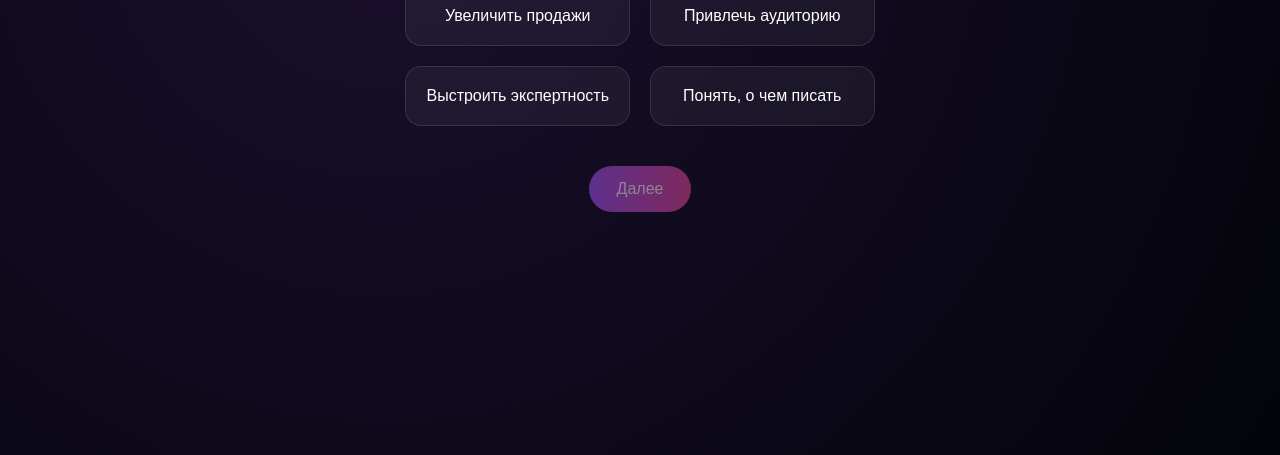
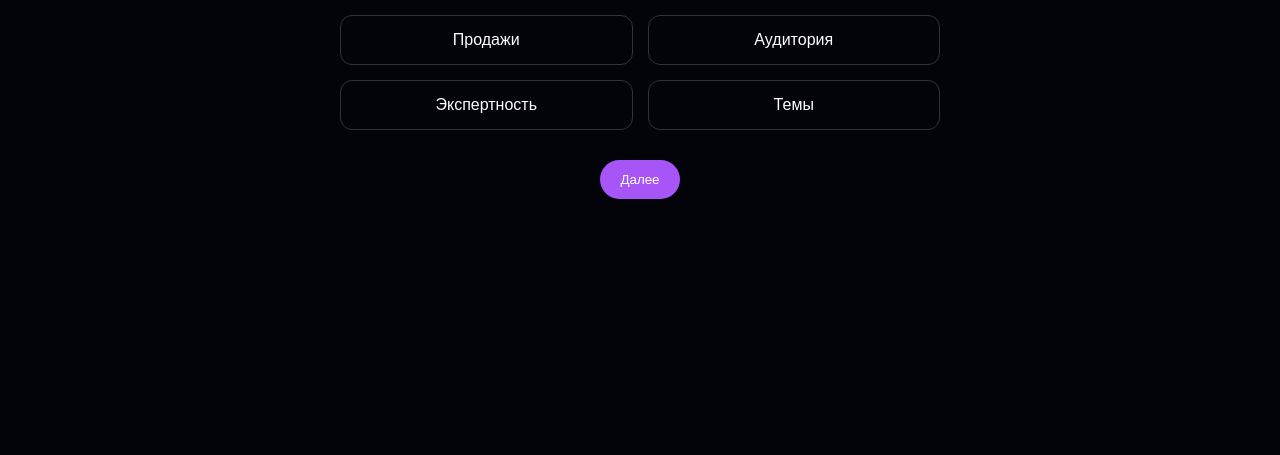
Before and after one commit to tasha3231-sketch/content-architecture, a plain HTML site: page quiz.html in a window 1280 px wide. Shown: the part 345-800 px from the top of the page. Drawn offline with Linux system fonts and the light colour scheme.

Commit message:
Update quiz.html

```diff
--- a/quiz.html
+++ b/quiz.html
@@ -2,67 +2,73 @@
 <html lang="ru">
 <head>
 <meta charset="UTF-8">
+<meta name="viewport" content="width=device-width, initial-scale=1.0">
 <title>Контент-система</title>
-  <meta name="viewport" content="width=device-width, initial-scale=1.0">
 
 <style>
 body {
-      margin: 0;
-      font-family: Arial, sans-serif;
-      background: radial-gradient(circle at 30% 30%, #1a0f2e, #03040a);
-      color: white;
-      display: flex;
-      align-items: center;
-      justify-content: center;
-      height: 100vh;
+  margin:0;
+  font-family:Arial;
+  background:#03040a;
+  color:white;
+  display:flex;
+  justify-content:center;
+  align-items:center;
+  height:100vh;
 }
 
 .container {
-      max-width: 800px;
-      text-align: center;
+  text-align:center;
+  max-width:600px;
+  width:100%;
+}
+
+.progress {
+  height:6px;
+  background:#222;
+  border-radius:10px;
+  margin-bottom:30px;
+}
+
+.bar {
+  height:100%;
+  width:25%;
+  background:linear-gradient(90deg,#a855f7,#ec4899);
+  border-radius:10px;
+  transition:0.3s;
 }
 
 h1 {
-      font-size: 32px;
-      margin-bottom: 20px;
+  margin-bottom:30px;
 }
 
 .options {
-      display: grid;
-      grid-template-columns: 1fr 1fr;
-      gap: 20px;
-      margin-top: 30px;
+  display:grid;
+  grid-template-columns:1fr 1fr;
+  gap:15px;
 }
 
 .card {
-      padding: 20px;
-      border-radius: 16px;
-      background: rgba(255,255,255,0.05);
-      border: 1px solid rgba(255,255,255,0.1);
-      cursor: pointer;
-      transition: 0.3s;
+  padding:15px;
+  border-radius:12px;
+  border:1px solid #333;
+  cursor:pointer;
+  transition:0.3s;
 }
 
-    .card:hover {
-      transform: translateY(-5px);
-      border-color: #a855f7;
-      box-shadow: 0 0 20px rgba(168,85,247,0.3);
+.card.active {
+  border-color:#a855f7;
+  box-shadow:0 0 10px #a855f7;
 }
 
 .next {
-      margin-top: 40px;
-      padding: 14px 28px;
-      border-radius: 999px;
-      background: linear-gradient(90deg, #a855f7, #ec4899);
-      border: none;
-      color: white;
-      font-size: 16px;
-      cursor: pointer;
-      opacity: 0.5;
-    }
-
-    .next.active {
-      opacity: 1;
+  margin-top:30px;
+  padding:12px 20px;
+  border:none;
+  border-radius:999px;
+  background:#a855f7;
+  color:white;
+  cursor:pointer;
 }
 </style>
 </head>
@@ -70,33 +76,104 @@
 <body>
 
 <div class="container">
-  <h1>Что сейчас важнее всего?</h1>
 
-  <div class="options">
-    <div class="card" onclick="select(this)">Увеличить продажи</div>
-    <div class="card" onclick="select(this)">Привлечь аудиторию</div>
-    <div class="card" onclick="select(this)">Выстроить экспертность</div>
-    <div class="card" onclick="select(this)">Понять, о чем писать</div>
+<div class="progress">
+  <div class="bar" id="bar"></div>
 </div>
 
-  <button id="nextBtn" class="next" onclick="nextStep()">Далее</button>
+<h1 id="question"></h1>
+
+<div class="options" id="options"></div>
+
+<button class="next" onclick="next()">Далее</button>
+
 </div>
 
 <script>
-  let selected = null;
 
-  function select(el) {
-    document.querySelectorAll('.card').forEach(c => c.style.borderColor = 'rgba(255,255,255,0.1)');
-    el.style.borderColor = '#a855f7';
-    selected = el.innerText;
-    document.getElementById('nextBtn').classList.add('active');
+let step = 0;
+let answers = [];
+
+const steps = [
+  {
+    q: "Что сейчас важнее всего?",
+    options: ["Продажи","Аудитория","Экспертность","Темы"]
+  },
+  {
+    q: "Какой формат ближе?",
+    options: ["Видео","Текст","Сторис","Карточки"]
+  },
+  {
+    q: "Где публикуешь?",
+    options: ["Instagram","Telegram","YouTube","VK"]
+  },
+  {
+    q: "Что мешает?",
+    options: ["Нет идей","Нет времени","Нет структуры","Нет результата"]
+  }
+];
+
+function render() {
+  document.getElementById("question").innerText = steps[step].q;
+
+  const container = document.getElementById("options");
+  container.innerHTML = "";
+
+  steps[step].options.forEach(opt => {
+    const div = document.createElement("div");
+    div.className = "card";
+    div.innerText = opt;
+
+    div.onclick = () => {
+      document.querySelectorAll(".card").forEach(c => c.classList.remove("active"));
+      div.classList.add("active");
+      answers[step] = opt;
+    };
+
+    container.appendChild(div);
+  });
+
+  document.getElementById("bar").style.width = ((step+1)/steps.length*100)+"%";
 }
 
-  function nextStep() {
-    if (!selected) return;
+function next() {
+  if (!answers[step]) return;
 
-    alert("Вы выбрали: " + selected + "\\n\\nДальше можно развить полноценный квиз 👀");
+  step++;
+
+  if (step >= steps.length) {
+    showResult();
+  } else {
+    render();
   }
+}
+
+function showResult() {
+  document.body.innerHTML = `
+  <div style="text-align:center; padding:40px;">
+    <h1>Основа стратегии готова</h1>
+
+    <p style="margin-top:20px; opacity:0.7;">
+      Но 90% делают это — и не получают результат
+    </p>
+
+    <p style="margin-top:20px;">
+      Потому что ломают подачу и первый экран
+    </p>
+
+    <button style="margin-top:30px; padding:12px 20px; border:none; border-radius:999px; background:#a855f7; color:white;">
+      Получить идеи
+    </button>
+
+    <button style="margin-top:10px; padding:12px 20px; border:none; border-radius:999px; background:#ec4899; color:white;">
+      Разбор
+    </button>
+  </div>
+  `;
+}
+
+render();
+
 </script>
 
 </body>
```
Lines whose indentation alone changed are shown as unchanged.
